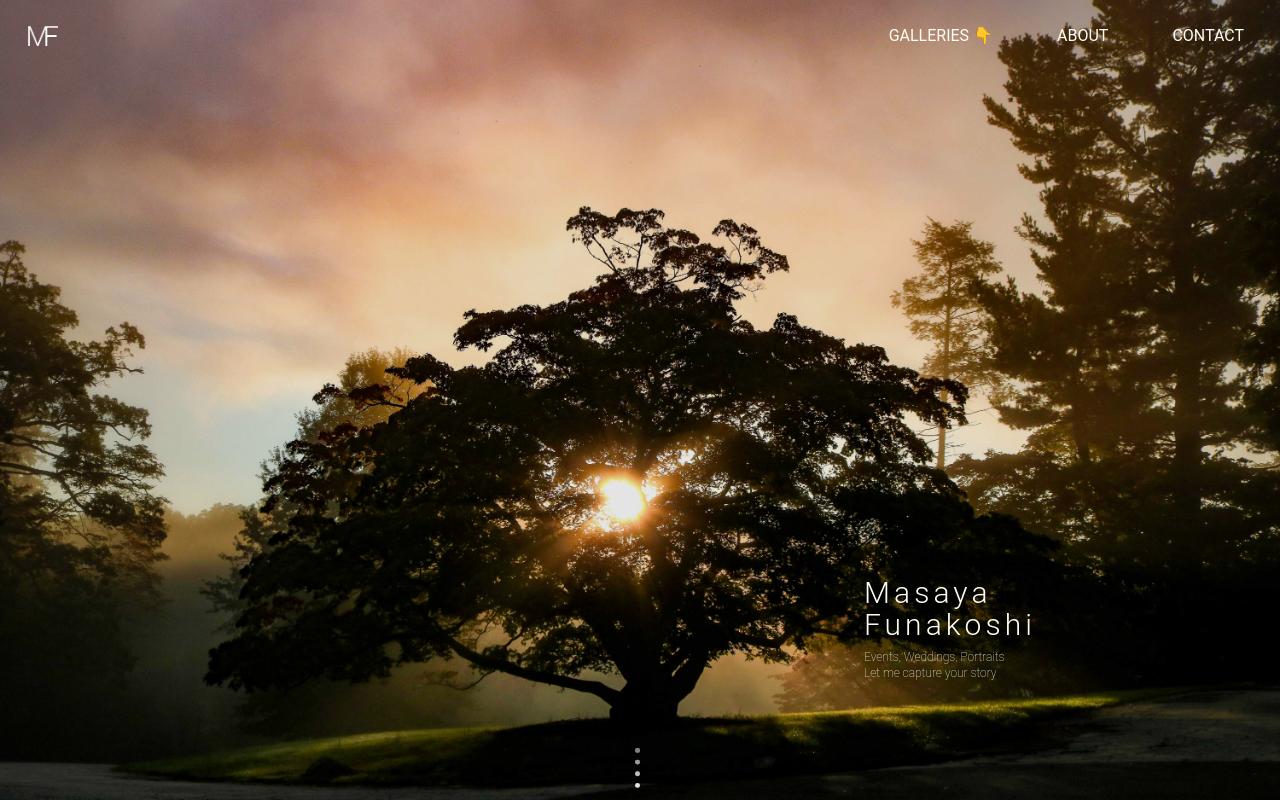
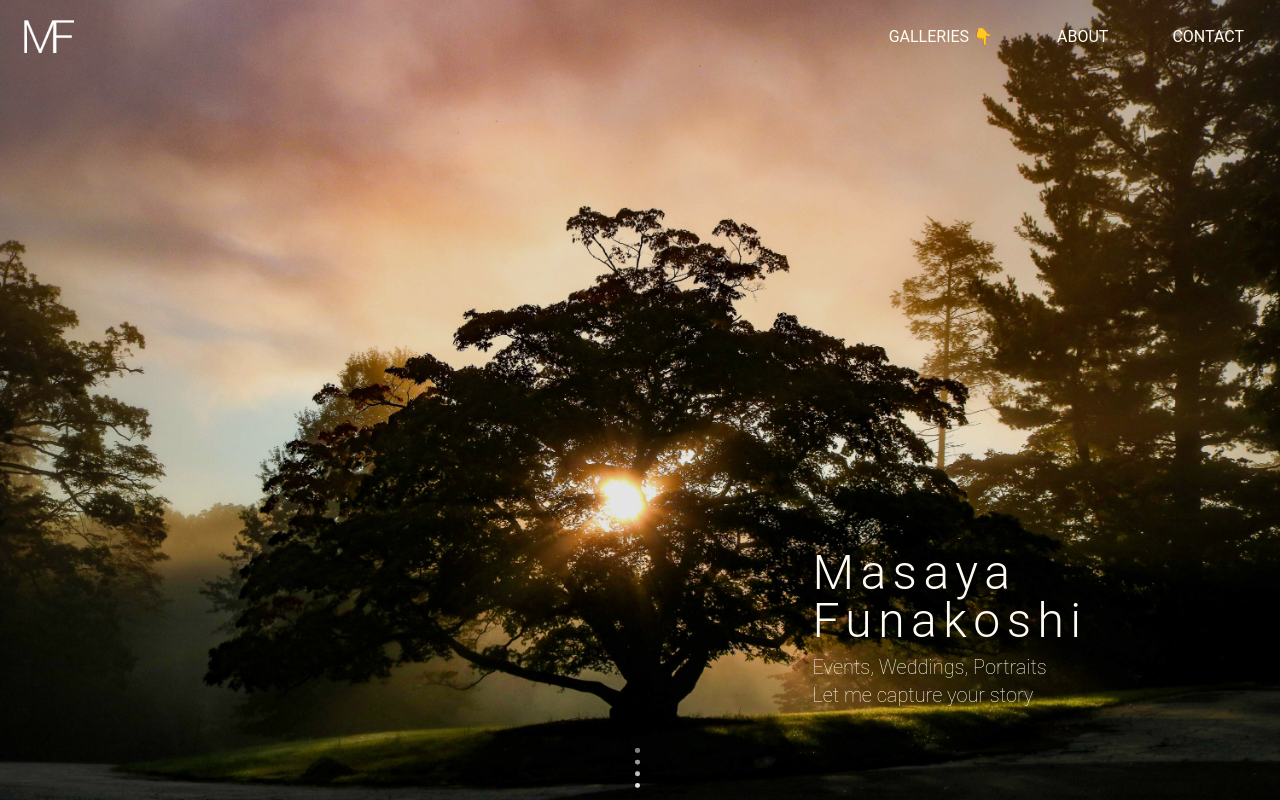
Before and after one commit to masayafunakoshi1/photography-website-v3, a Next.js app: page / in a window 1280 px wide. Shown: the top 800 px of the page. Built offline with nearby package versions, Linux system fonts and the light colour scheme.

Commit message:
Style changes, no themes

```diff
--- a/components/Home/HeroSection.tsx
+++ b/components/Home/HeroSection.tsx
@@ -5,25 +5,23 @@ import Image from 'next/image'
 const HeroSection = () => {
   return (
     <div className="background-hero h-screen pt-3 px-5 grid grid-rows-3 grid-cols-12">
-
-            <div className="flex justify-end items-end pb-3 row-start-3 col-start-6">
-                <div >
-                    <Image src={"/images/Ellipse.svg"} alt={"Scroll down ellipses"} width={5} height={5} className="box-glow" />
-                </div>
-            </div>
-
             <div className="flex flex-col justify-center items-center col-start-7 row-start-3 col-span-6">
                 <div className="pb-20">
-                    <p className="pb-2 font-light text-3xl tracking-widest leading-8">
+                    <p className="pb-2 font-light text-3xl tracking-widest leading-8 md:text-4xl lg:text-5xl">
                         Masaya <br/>
                         Funakoshi <br/>
                         {/* <span className="text-lg font-light tracking-wide">Photography</span> */}
                     </p>
 
-                    <div className="font-roboto text-xs font-thin ">
+                    <div className="font-roboto text-sm font-thin md:text-lg lg:text-xl">
                         <p>Events, Weddings, Portraits</p>
                         <p>Let me capture your story</p>
                     </div>
+                </div>
+            </div>
+            <div className="flex justify-end items-end pb-3 row-start-3 col-start-6">
+                <div >
+                    <Image src={"/images/Ellipse.svg"} alt={"Scroll down ellipses"} width={5} height={5} className="box-glow" />
                 </div>
             </div>
 
--- a/components/Navbar.tsx
+++ b/components/Navbar.tsx
@@ -10,19 +10,19 @@ const Navbar = () => {
             {/* <!-- Navbar --> */}
             <div className="w-100 absolute navbar bg-transparent flex justify-between max-h-28 pt-3 px-5">
                 <Link href="/">
-                    <div className="flex-none px-2">
-                        <Image src="/images/MF.png" priority alt={"Icon of MF Photography"} width={30} height={30} />
+                    <div className="flex-none px-1 py-2">
+                        <Image src="/images/MF.png" priority alt={"Icon of MF Photography"} width={50} height={50}/>
                     </div>
                 </Link>
                 <div className="flex-end">
                     <div className="lg:hidden">
                         <label className="btn btn-square btn-ghost">
-                            <RxHamburgerMenu size={25} />
+                            <RxHamburgerMenu size={35} />
                         </label>
                     </div>
 
                     <div className="hidden lg:block">
-                        <ul className="menu menu-horizontal justify-around">
+                        <ul className="menu menu-horizontal base-content justify-around">
                             {/* This one will be a dropdown */}
                             <li>
                                 <div className="dropdown dropdown-hover dropdown-bottom dropdown-end">
--- a/tailwind.config.js
+++ b/tailwind.config.js
@@ -25,5 +25,8 @@ module.exports = {
             }
         },
     },
+    daisyui: {
+        themes: [], //no themes or random colors
+      },
     plugins: [require("daisyui")],
 }
```
